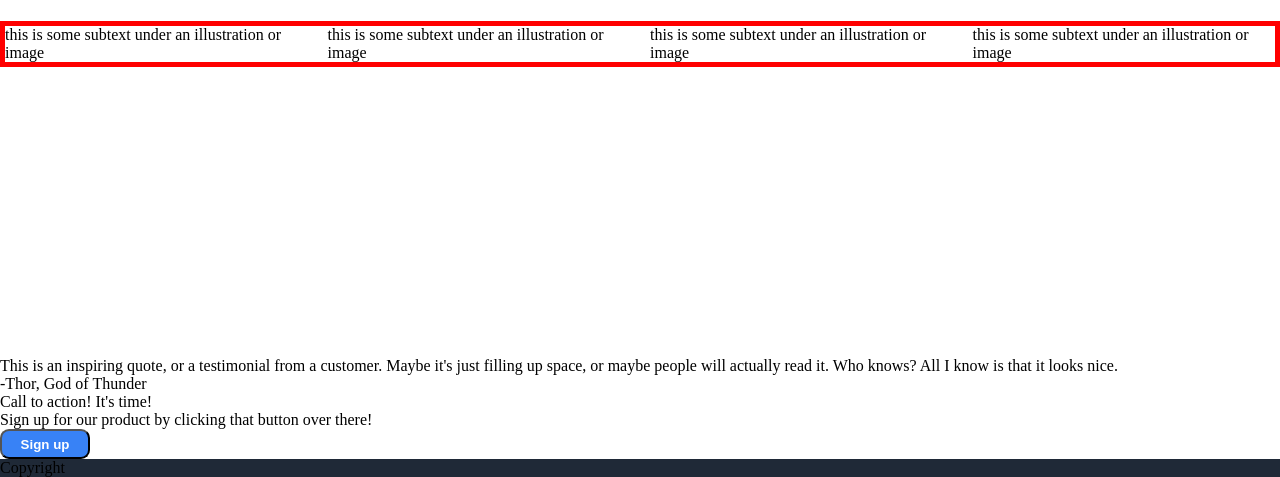
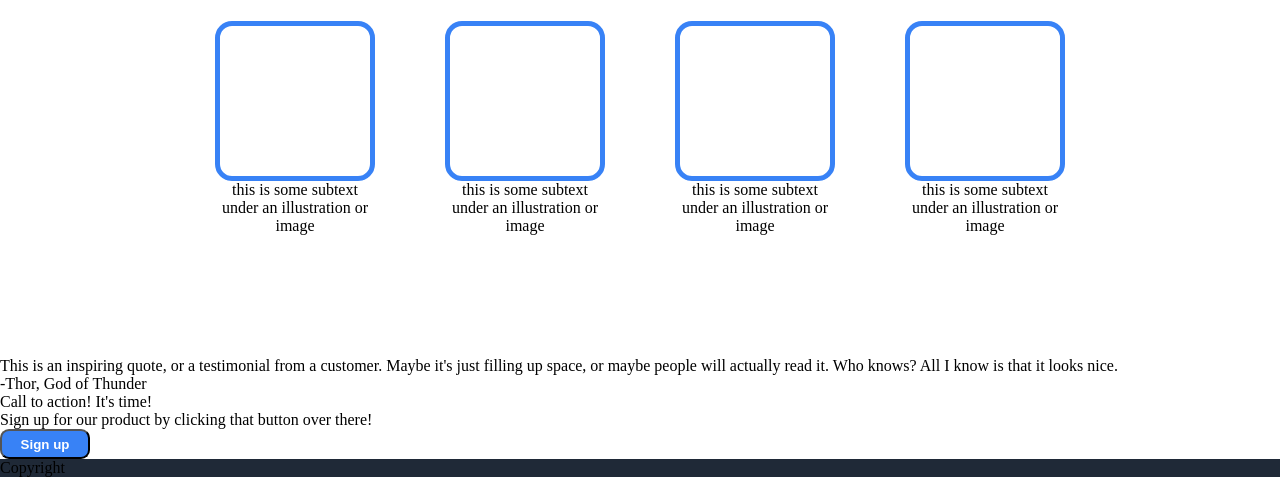
Before and after one commit to bartek204/landing-page, a plain HTML site: page index.html in a window 1280 px wide. Shown: the part 583-1060 px from the top of the page. Drawn offline with Linux system fonts and the light colour scheme.

Commit message:
Finish second section by improving appearance and readability

```diff
--- a/style.css
+++ b/style.css
@@ -38,7 +38,7 @@ header {
     font-weight: 900;
 }
 
-.container1 {
+.hero_container {
     display: flex;
     margin-top: 12%;
 }
@@ -86,6 +86,22 @@ p {
     display: flex;
     justify-content: center;
     align-items: center;
-    gap: 20px;
-    border: solid 5px red;
+    gap: 80px;
+
 }
+
+.blue_square {
+    height: 150px;
+    width: 150px;
+    border: 5px #3882F6 solid;
+    border-radius: 17px;
+}
+
+.bluebox_container {
+    width: 150px;
+    display: flex;
+    flex-direction: column;
+    align-items: center;
+    text-align: center;
+}
+/* second section END */
```
